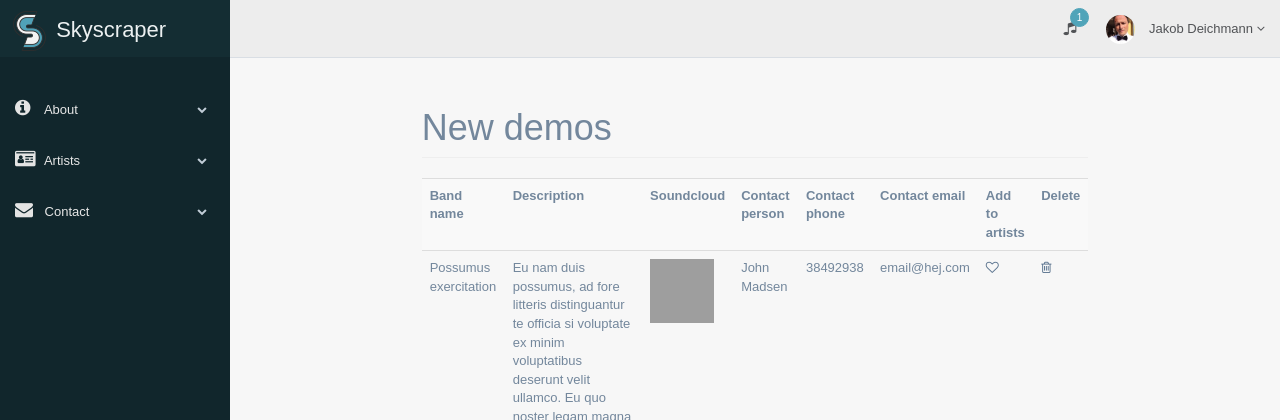
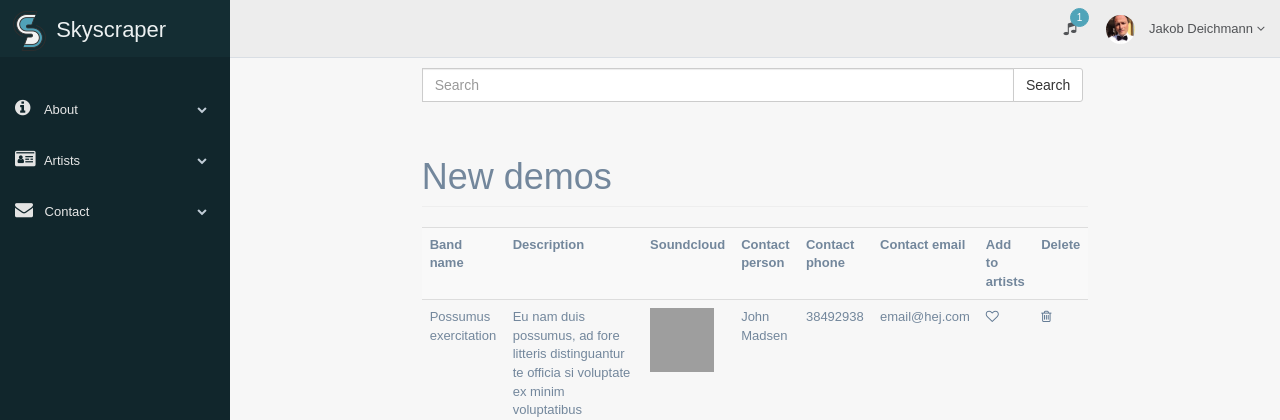
Before and after one commit to andycniels/skyscraper, a PHP site: page /admin/demo in a window 1280 px wide. Shown: the top 420 px of the page. Run offline with PHP 8.4, Linux system fonts and the light colour scheme; some libraries are stand-ins or nearby versions; grey boxes are pictures that could not be loaded.

Commit message:
Search bar on all admin pages and search function start

```diff
--- a/admin/about-description.php
+++ b/admin/about-description.php
@@ -32,6 +32,7 @@ $stmt = $link->prepare("SELECT headline, text FROM `about`");
 <div class="right_col main_place" role="main">
     <div class="row">
         <div class="col-md-8 col-lg-push-2">
+            <?php include 'search.php'; ?>
             <h1 class="page-header">Short description</h1>
             <p>Quibusdam ne eiusmod, probant esse nescius aut dolore commodo ita fidelissimae,
                 quibusdam iis anim. Nulla laborum incididunt, fore est ea elit doctrina.
--- a/admin/about-image.php
+++ b/admin/about-image.php
@@ -6,6 +6,7 @@ include 'nav.php';
 <div class="right_col main_place" role="main">
     <div class="row">
         <div class="col-md-8 col-lg-push-2">
+            <?php include 'search.php'; ?>
             <h1 class="page-header">Image upload</h1>
             <p>Quibusdam ne eiusmod, probant esse nescius aut dolore commodo ita fidelissimae,
                 quibusdam iis anim. Nulla laborum incididunt, fore est ea elit doctrina.
--- a/admin/artist-contact.php
+++ b/admin/artist-contact.php
@@ -6,6 +6,7 @@ include 'nav.php';
 <div class="right_col main_place" role="main">
     <div class="row">
         <div class="col-md-8 col-lg-push-2">
+            <?php include 'search.php'; ?>
             <h1 class="page-header">Artist contact</h1>
             <table class="table table-striped table-hover">
                 <tr>
--- a/admin/artist.php
+++ b/admin/artist.php
@@ -6,6 +6,7 @@ include 'nav.php';
 <div class="right_col main_place" role="main">
     <div class="row">
         <div class="col-md-8 col-lg-push-2">
+            <?php include 'search.php'; ?>
             <h1 class="page-header">Artist</h1>
             <p>View, edit or delete artists.</p>
             <table class="table table-striped table-hover">
--- a/admin/demo.php
+++ b/admin/demo.php
@@ -6,6 +6,7 @@ include 'nav.php';
 <div class="right_col main_place" role="main">
     <div class="row">
         <div class="col-md-8 col-lg-push-2">
+            <?php include 'search.php'; ?>
             <h1 class="page-header">New demos</h1>
                 <table class="table table-striped table-hover">
                     <tr>
--- a/admin/main-about.php
+++ b/admin/main-about.php
@@ -76,6 +76,7 @@ $stmt = $link->prepare("SELECT box_headline_one,
 <div class="right_col main_place" role="main">
     <div class="row">
         <div class="col-md-8 col-lg-push-2">
+            <?php include 'search.php'; ?>
             <h1 class="page-header">Main about</h1>
             <p>Quibusdam ne eiusmod, probant esse nescius aut dolore commodo ita fidelissimae,
                 quibusdam iis anim. Nulla laborum incididunt, fore est ea elit doctrina.
--- a/admin/new-artist.php
+++ b/admin/new-artist.php
@@ -29,6 +29,7 @@ include 'nav.php';
 <div class="right_col main_place" role="main">
     <div class="row">
         <div class="col-md-8 col-lg-push-2">
+            <?php include 'search.php'; ?>
             <h1 class="page-header">Add new artist</h1>
             <form action="<?php REQUEST_FILENAME ?>" method="POST">
                 <select name="label" class="form-control">
--- a/admin/page-contact.php
+++ b/admin/page-contact.php
@@ -42,6 +42,7 @@ $stmt = $link->prepare("SELECT street, town, phone, email FROM `page_contact`");
 <div class="right_col main_place" role="main">
     <div class="row">
         <div class="col-md-8 col-lg-push-2">
+            <?php include 'search.php'; ?>
             <h1 class="page-header">Page contact</h1>
             <p>Update Contact info here..</p>
             <form action="<?php REQUEST_FILENAME ?>" method="POST">
--- a/admin/quote.php
+++ b/admin/quote.php
@@ -30,6 +30,7 @@ $stmt = $link->prepare("SELECT quote FROM `about`");
 <div class="right_col main_place" role="main">
     <div class="row">
         <div class="col-md-8 col-lg-push-2">
+            <?php include 'search.php'; ?>
             <h1 class="page-header">Quote</h1>
             <p>Quibusdam ne eiusmod, probant esse nescius aut dolore commodo ita fidelissimae,
 								quibusdam iis anim. Nulla laborum incididunt, fore est ea elit doctrina.
--- /dev/null
+++ b/admin/search.php
@@ -0,0 +1,8 @@
+<form action="index.php" method="get">
+    <div class="input-group">
+        <input type="text" class="form-control" name="search" placeholder="Search">
+        <span class="input-group-btn">
+        <input class="btn btn-default" name="" type="submit" value="Search">
+        </span>
+    </div>
+</form>
```
Also changed, not shown: admin/index.php (+4 -8 lines).
